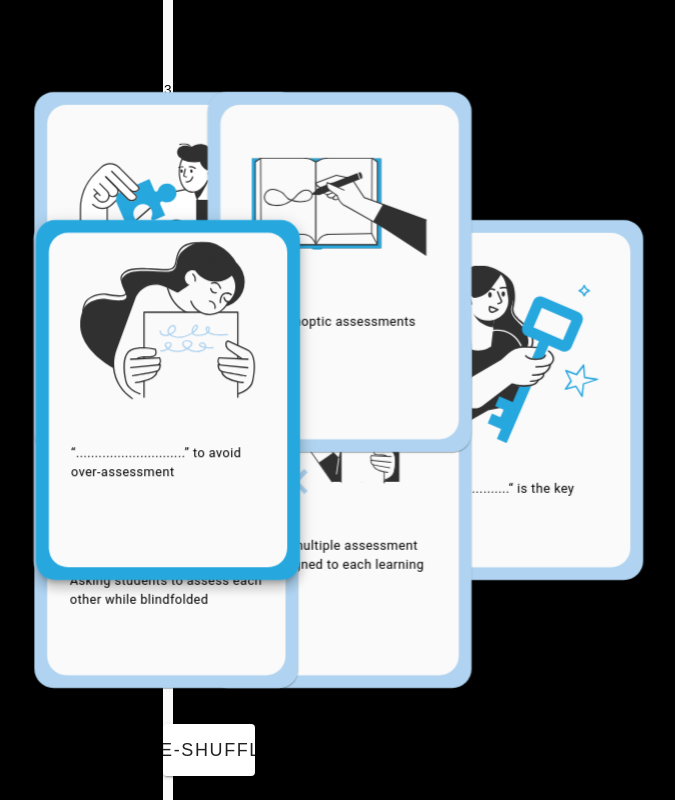
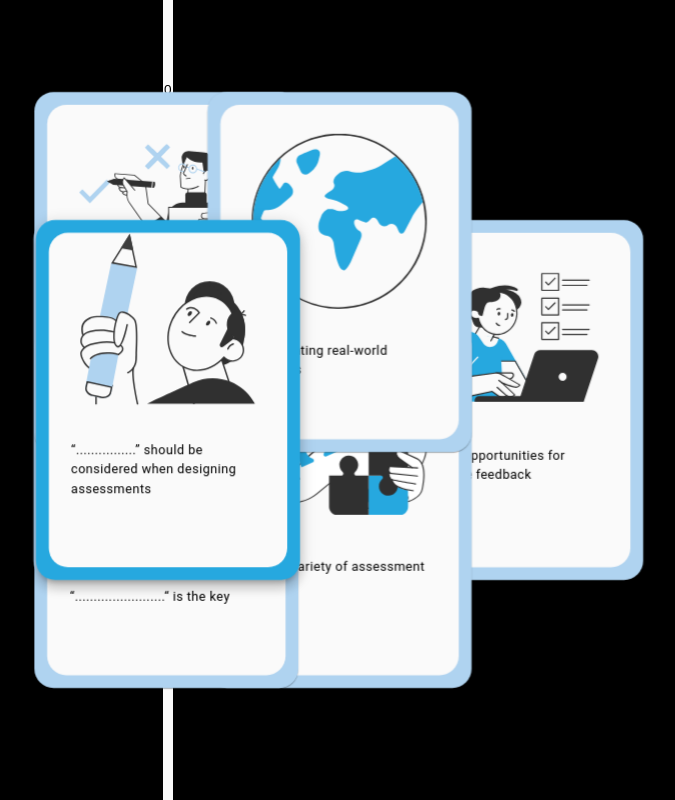
Before and after one commit to bpdavies92/principles-for-assessment, a Vue app: page / in a window 1280 px wide. Shown: the whole page, without its empty margins (472-1147 px from the left). Built offline with nearby package versions, Linux system fonts and the light colour scheme.

Commit message:
Tried to add pause animation logic to sfor the final animation with no luck

```diff
--- a/src/components/FlashCard.vue
+++ b/src/components/FlashCard.vue
@@ -1,6 +1,6 @@
 <template>
             <v-sheet color="transparent" class="cards-container"   height="450px" width="330px" :class="[topCard ? 'top-card' : '']" >
-                <v-sheet color="transparent" class="card-inner" :class="{flip, flip}" height="450px" width="330px">
+                <v-sheet color="transparent" class="card-inner" :class="[flip ? 'flip' : '']" height="450px" width="330px">
                     <v-card
                         class="mx-auto pa-4 overflow-hidden card-front"
                         height="450px"
--- a/src/pages/index.vue
+++ b/src/pages/index.vue
@@ -5,11 +5,14 @@
 
           <!-------- QUESTION CARD ------>
 
-          {{ randomCard }}
+          {{ processStage }}
 
           <FlashCard
               :key="randomCard"
-              :class="[cardPicked === true ? 'winning-card-question' : 'card-question']"
+              :class="[
+                cardPicked === true ? 'winning-card-question' : 'card-question',
+                newGame === true ? 'new-canvas' : '',
+              ]"
               :dropshadow="10"
               :question="onlyQuestionCardsSingleRandom.type"
               :svgUrl="onlyQuestionCardsSingleRandom.svgUrl"
@@ -28,11 +31,12 @@
                 :svgUrl="item.svgUrl"
                 :flip="cardSelected[index] === 'not selected'"
                 :cardColour="item.colour"
-                @click="cardChoice(index) ; cardPicked = true ; processStage = 1"
+                @click="cardChoice(index) ; cardPicked = true"
                 :class="[
                     cardSelected[index] === 'answer' ? 'winning-card-answer' : 'card-question',
                     cardSelected[index] === 'not selected' ? 'move-cards-away' : '',
                     newGame === true ? 'new-canvas' : '',
+                    processStage != 3 ? 'pause-animation' : ''
                   ]"
             >
               <template v-slot:h1Title>Question</template>
@@ -40,7 +44,6 @@
           </FlashCard>
         </v-sheet>
         <v-btn @click="newSelection" v-if="cardPicked" width="30%" rounded="xs" size="x-large" class="position-absolute bottom-0 left-0 right-0 next-button mr-auto ml-auto mb-6">Next card</v-btn>
-        <v-btn @click="store.reshuffleQuestionCard()"  width="30%" rounded="xs" size="x-large" class="position-absolute bottom-0 left-0 right-0 next-button mr-auto ml-auto mb-6">Re-shuffle</v-btn>
       </v-sheet>
 
 </template>
@@ -52,13 +55,19 @@
   import { storeToRefs } from 'pinia';
 
   const store = useCardStore()
+
   const {
     cardInfo,
     onlyQuestionCards,
-    onlyAnswerCardsSixCards,
   } = store
 
-  const { processStage, randomCard, onlyQuestionCardsSingleRandom } = storeToRefs(store); // Keeps reactivity intact
+  const {
+    processStage,
+    randomCard,
+    onlyQuestionCardsSingleRandom,
+    randomCardAnswers,
+    onlyAnswerCardsSixCards
+  } = storeToRefs(store)
 
   console.log('card info', processStage.value)
   let cardSelected = ref([null, null, null, null, null, null])
@@ -66,6 +75,9 @@
   const cardPicked = ref(false)
   const animationStage = ref(0)
   const newGame = ref(false)
+
+  store.reshuffleAnswerCard()
+  store.reshuffleQuestionCard()
 
   function cardChoice(i) {
     cardSelected.value[i] = 'answer'
@@ -75,18 +87,24 @@
   }
 
   function newSelection(i) {
-    if(processStage.value === 0 ) {
+    processStage.value = 1
+    if(processStage.value === 1 ) {
       newGame.value = true
-      processStage.value = 1
+      processStage.value = 2
+      // cardSelected.value.forEach((value, index, array) => array[index] = null)
     }
 
-    if(processStage.value === 1) {
-      processStage.value = 0
+    if(processStage.value === 2) {
+      processStage.value = 3
+      // setTimeout(() => {
+      //   cardSelected.value.forEach((value, index, array) => array[index] = null)
+      //   newGame.value = false
+      //   cardPicked.value = false
+      //   store.reshuffleAnswerCard()
+      //   store.reshuffleQuestionCard()
+      // }, 2000)
     }
   }
-
-
-
 
 </script>
 
@@ -161,7 +179,7 @@
           left: 50%;
           transform: translate(15%, -50%);
           scale: scale(0.88, 0.88);
-          transition: all 1s ease .1s;
+          transition: all 1s ease .4s;
         }
 
         &:nth-of-type(2) {
@@ -172,7 +190,7 @@
           left: 50%;
           transform: translate(80%, -50%);
           scale: scale(0.88, 0.88);
-          transition: all 1s ease .5s;
+          transition: all 1s ease ;
         }
       }
 
@@ -185,7 +203,7 @@
       left: 50%;
       transform: translate(10%, -50%);
       z-index: 200;
-      transition: all 1s ease .3s;
+      transition: all 1s ease 1s;
     }
 
     &-question {
@@ -196,8 +214,16 @@
       left: 40%;
       transform: translate(-50%, -50%);
       z-index: 200;
-      transition: all 1s ease .2s;
+      transition: all 1s ease 1s;
     }
+}
+
+.pause-animation {
+  animation-play-state: paused;
+}
+
+.continue-animation {
+  animation-play-state: running;
 }
 
 .move-cards-away {
@@ -215,9 +241,10 @@
           right: 50%;
           left: 1%;
           transform: translate(-50%, -50%);
+          animation: move-away-3 1s ease ;
           scale: scale(0.88, 0.88);
-          transition: all 1s ease;
-          animation-delay: .3s;
+          // transition: all 1s ease;
+          animation-delay: 1s;
         }
 
         &:nth-of-type(6) {
@@ -228,8 +255,9 @@
           left: 40%;
           transform: translate(-50%, -70%);
           scale: scale(0.88, 0.88);
-          transition: all 1s ease;
-          animation-delay: .4s;
+          // transition: all 1s ease;
+          animation: move-away-6 1s ease ;
+          animation-delay: 1s;
         }
 
         &:nth-of-type(5) {
@@ -238,10 +266,11 @@
           bottom: 50%;
           right: 50%;
           left: 17%;
+          animation: move-away-5 1s ease ;
           transform: translate(-50%, 20%);
           scale: scale(0.88, 0.88);
-          transition: all 1s ease;
-          animation-delay: .5s;
+          // transition: all 1s ease;
+          animation-delay: 1s;
         }
 
         &:nth-of-type(4) {
@@ -250,10 +279,11 @@
           bottom: 10%;
           right: 50%;
           left: 50%;
+          animation: move-away-4 1s ease ;
           transform: translate(1%, 70%);
           scale: scale(0.88, 0.88);
-          transition: all 1s ease;
-          animation-delay: .2s;
+          // transition: all 1s ease;
+          animation-delay: 1s;
         }
 
          &:nth-of-type(7) {
@@ -263,9 +293,10 @@
           right: 50%;
           left: 50%;
           transform: translate(90%, -50%);
+          animation: move-away-7 2s ease ;
           scale: scale(0.88, 0.88);
-          transition: all 1s ease;
-          animation-delay: .8s;
+          // transition: all 1s ease;
+          animation-delay: 1s;
         }
 
         &:nth-of-type(2) {
@@ -275,10 +306,124 @@
           right: 50%;
           left: 70%;
           transform: translate(100%, -50%);
+          animation: move-away-2 2s ease ;
           scale: scale(0.88, 0.88);
-          transition: all 1s ease;
-          animation-delay: .6s;
+          // transition: all 1s ease;
+          animation-delay: 1s;
         }
+      }
+
+      @keyframes move-away-3 {
+        0% {
+          top: 50%;
+          bottom: 50%;
+          right: 50%;
+          left: 20%;
+          transform: translate(-50%, -50%);
+        } 50% {
+          top: 50%;
+          bottom: 50%;
+          right: 50%;
+          left: 1%;
+          transform: translate(-50%, -50%);
+        } 100% {
+          top: -200%;
+        }
+      }
+
+      @keyframes move-away-2 {
+        0% {
+          top: 50%;
+          bottom: 50%;
+          right: 50%;
+          left: 50%;
+          transform: translate(80%, -50%);
+        } 50% {
+          top: 10%;
+          bottom: 50%;
+          right: 50%;
+          left: 70%;
+          transform: translate(100%, -50%);
+        } 100% {
+          top: -200%;
+        }
+      }
+
+      @keyframes move-away-4 {
+        0% {
+          top: 50%;
+          bottom: 50%;
+          right: 50%;
+          left: 50%;
+          transform: translate(15%, -20%);
+        } 50% {
+          top: 50%;
+          bottom: 10%;
+          right: 50%;
+          left: 50%;
+          transform: translate(1%, 70%);
+        } 100% {
+          top: -200%;
+        }
+      }
+
+      @keyframes move-away-5 {
+        0% {
+          top: 50%;
+          bottom: 50%;
+          right: 50%;
+          left: 35%;
+          transform: translate(-50%, -20%);
+        } 50% {
+          top: 50%;
+          bottom: 50%;
+          right: 50%;
+          left: 17%;
+          transform: translate(-50%, 20%);
+        } 100% {
+          top: -200%;
+        }
+      }
+
+
+      @keyframes move-away-6 {
+        0% {
+          top: 30%;
+          bottom: 50%;
+          right: 50%;
+          left: 35%;
+          transform: translate(-50%, -50%);
+        } 50% {
+          top: 0%;
+          bottom: 50%;
+          right: 50%;
+          left: 40%;
+          transform: translate(-50%, -70%);
+        } 100% {
+          top: -200%;
+        }
+      }
+
+      @keyframes move-away-7 {
+        0% {
+          top: 30%;
+          bottom: 50%;
+          right: 50%;
+          left: 50%;
+          transform: translate(15%, -50%);
+        } 50% {
+          top: 0%;
+          bottom: 50%;
+          right: 50%;
+          left: 50%;
+          transform: translate(90%, -50%);
+        } 100% {
+          top: -200%;
+        }
+      }
+
+      .new-canvas {
+        animation: empty-scene 1s ease forwards;
       }
 
       @keyframes empty-scene {
@@ -290,9 +435,7 @@
         }
       }
 
-      .new-canvas {
-        animation: empty-scene 2s ease forwards;
-      }
+
 
 
 </style>
--- a/src/stores/cardInfo.js
+++ b/src/stores/cardInfo.js
@@ -135,8 +135,9 @@ export const useCardStore = defineStore('cardInfo', {
             isTriple: false
         },
     ],
-    randomCard: 3,
-    processStage: 0
+    randomCard: 0,
+    processStage: 0,
+    randomCardAnswers: []
     }),
     getters: {
         onlyQuestionCards: (state) => {
@@ -146,31 +147,11 @@ export const useCardStore = defineStore('cardInfo', {
         return state.cardInfo.filter((i) => i.type === 'a')
         },
         onlyQuestionCardsSingleRandom: (state) => {
-            const questionCards = state.cardInfo.filter((i) => {
-                return i.type === 'q'
-             })
-            //  let randomCard = Math.floor(Math.random() * questionCards.length)
-
-             return questionCards[state.randomCard]
+            const questionCards = state.cardInfo.filter((i) => {return i.type === 'q'})
+            return questionCards[state.randomCard]
         },
         onlyAnswerCardsSixCards: (state) => {
-
-            const allCards = state.cardInfo; // Get all cards
-            const onlyAnswerCards = allCards.filter((i) => i.type === 'a'); // Filter only "answer" cards
-            let bag = [...onlyAnswerCards]; // Clone the array
-            const length = bag.length;
-
-            // Fisher-Yates Shuffle
-            for (let i = length - 1; i > 0; i--) {
-                const randomIndex = Math.floor(Math.random() * (i + 1)); // Random index within range
-                [bag[i], bag[randomIndex]] = [bag[randomIndex], bag[i]]; // Swap elements
-            }
-
-            console.log(bag.slice(0, 6));
-
-            state.shuffleTrigger;
-
-            return bag.slice(0, 6);
+            return state.randomCardAnswers.slice(0, 6);
         },
 
     },
@@ -183,6 +164,21 @@ export const useCardStore = defineStore('cardInfo', {
             this.randomCard = Math.floor(Math.random() * questionCards.length)
             console.log(this.randomCard)
             return this.randomCard
+        },
+        reshuffleAnswerCard() {
+            const allCards = this.cardInfo; // Get all cards
+            const onlyAnswerCards = allCards.filter((i) => i.type === 'a'); // Filter only "answer" cards
+            this.randomCardAnswers = [...onlyAnswerCards]; // Clone the array
+            const length = this.randomCardAnswers.length;
+
+            // Fisher-Yates Shuffle
+            for (let i = length - 1; i > 0; i--) {
+                const randomIndex = Math.floor(Math.random() * (i + 1)); // Random index within range
+                [this.randomCardAnswers[i], this.randomCardAnswers[randomIndex]] = [this.randomCardAnswers[randomIndex], this.randomCardAnswers[i]]; // Swap elements
+            }
+
+
+            return this.randomCardAnswers;
         }
     }
   })
```
